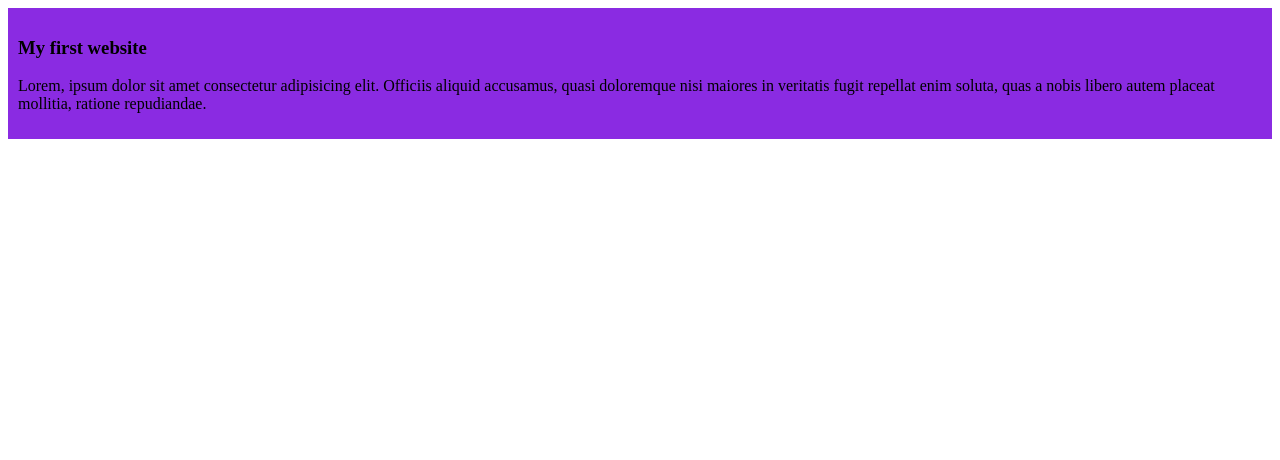
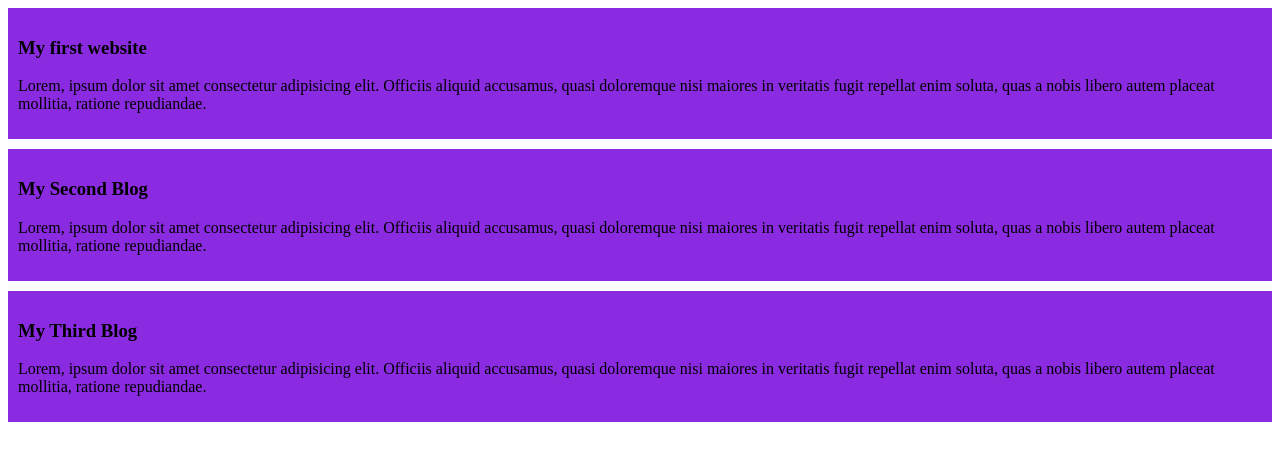
Before and after one commit to Shazzad-Shuvo/my-first-github-repo, a plain HTML site: page index.html in a window 1280 px wide. Drawn offline with Linux system fonts and the light colour scheme.

Commit message:
added the second and third blog

```diff
--- a/index.html
+++ b/index.html
@@ -11,5 +11,13 @@
         <h3>My first website</h3>
         <p>Lorem, ipsum dolor sit amet consectetur adipisicing elit. Officiis aliquid accusamus, quasi doloremque nisi maiores in veritatis fugit repellat enim soluta, quas a nobis libero autem placeat mollitia, ratione repudiandae.</p>
     </div>
+    <div>
+        <h3>My Second Blog</h3>
+        <p>Lorem, ipsum dolor sit amet consectetur adipisicing elit. Officiis aliquid accusamus, quasi doloremque nisi maiores in veritatis fugit repellat enim soluta, quas a nobis libero autem placeat mollitia, ratione repudiandae.</p>
+    </div>
+    <div>
+        <h3>My Third Blog</h3>
+        <p>Lorem, ipsum dolor sit amet consectetur adipisicing elit. Officiis aliquid accusamus, quasi doloremque nisi maiores in veritatis fugit repellat enim soluta, quas a nobis libero autem placeat mollitia, ratione repudiandae.</p>
+    </div>
 </body>
 </html>
--- a/styles/blog.css
+++ b/styles/blog.css
@@ -1,4 +1,5 @@
 div{
     background-color: blueviolet;
     padding: 10px;
+    margin-bottom: 10px;
 }
```
